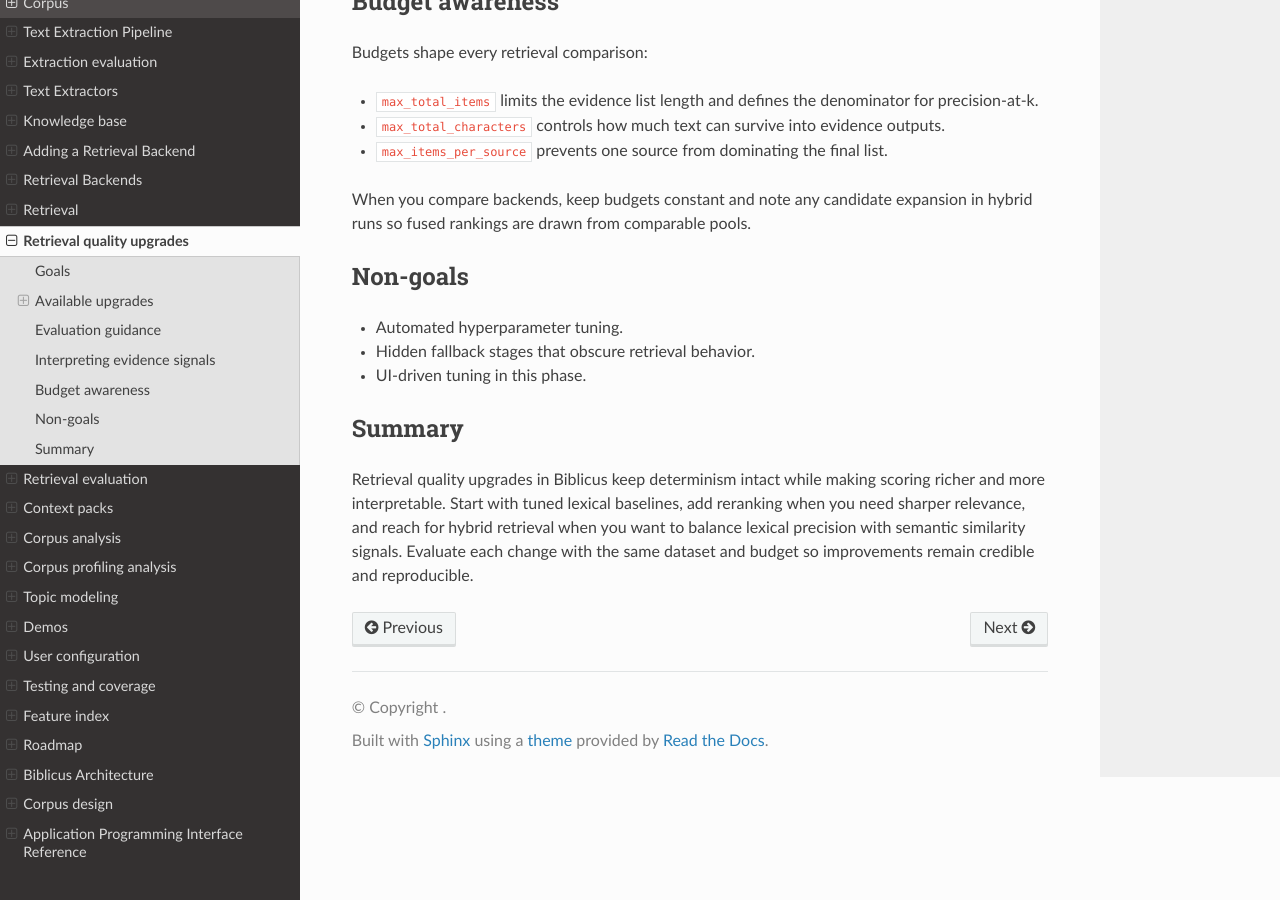
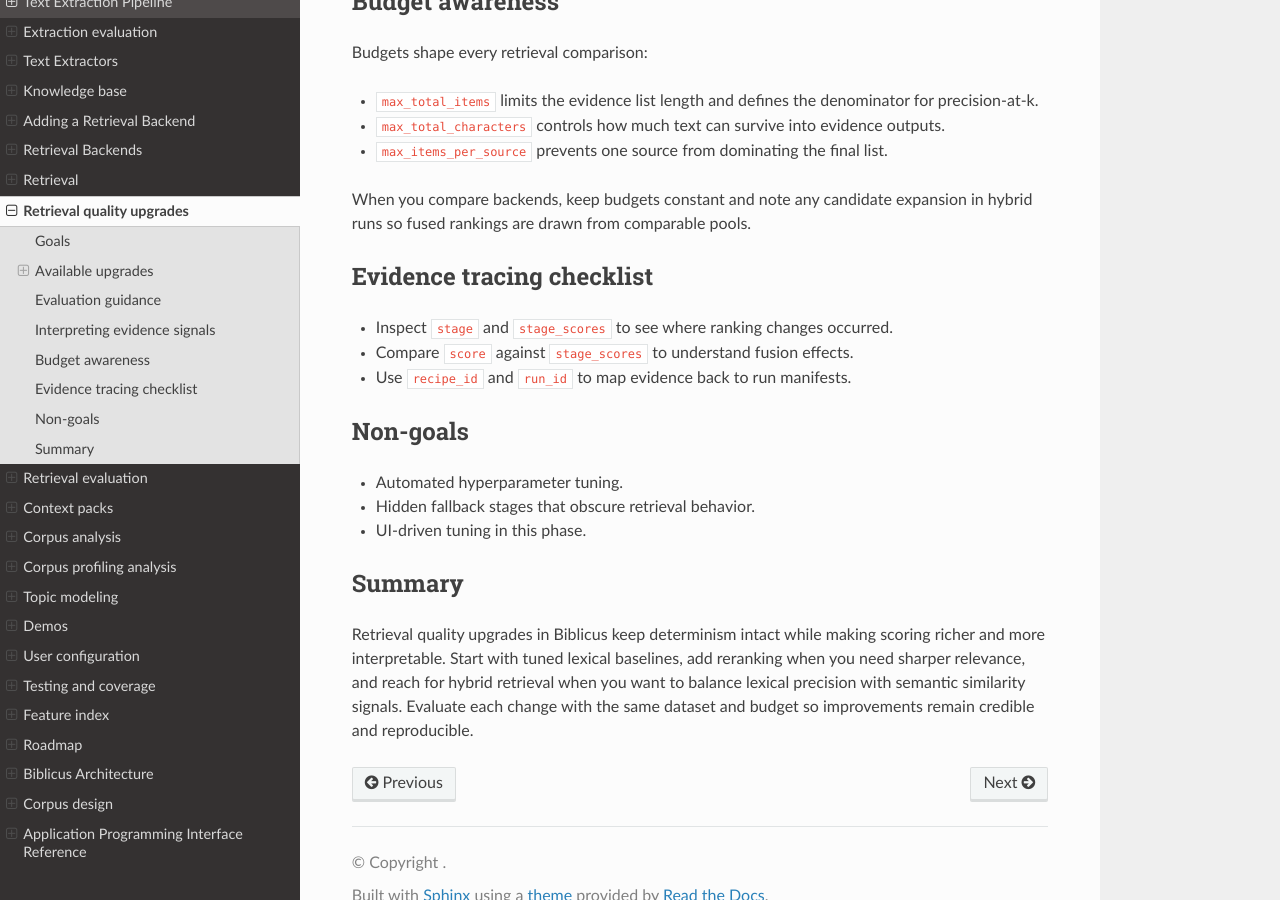
Before and after one commit to AnthusAI/Biblicus, a Sphinx documentation site: the page built from docs/RETRIEVAL_QUALITY.md, in a window 1280 px wide and 900 px high, scrolled down 2085 px. Built offline with Sphinx 7.4.7 and the Read the Docs theme 3.1.0, drawn with Linux system fonts in a browser that asks for light colours.

Commit message:
docs: add retrieval quality evidence tracing

```diff
--- a/docs/RETRIEVAL_QUALITY.md
+++ b/docs/RETRIEVAL_QUALITY.md
@@ -92,6 +92,12 @@ Budgets shape every retrieval comparison:
 When you compare backends, keep budgets constant and note any candidate expansion in hybrid runs so fused rankings are
 drawn from comparable pools.
 
+## Evidence tracing checklist
+
+- Inspect `stage` and `stage_scores` to see where ranking changes occurred.
+- Compare `score` against `stage_scores` to understand fusion effects.
+- Use `recipe_id` and `run_id` to map evidence back to run manifests.
+
 ## Non-goals
 
 - Automated hyperparameter tuning.
```
